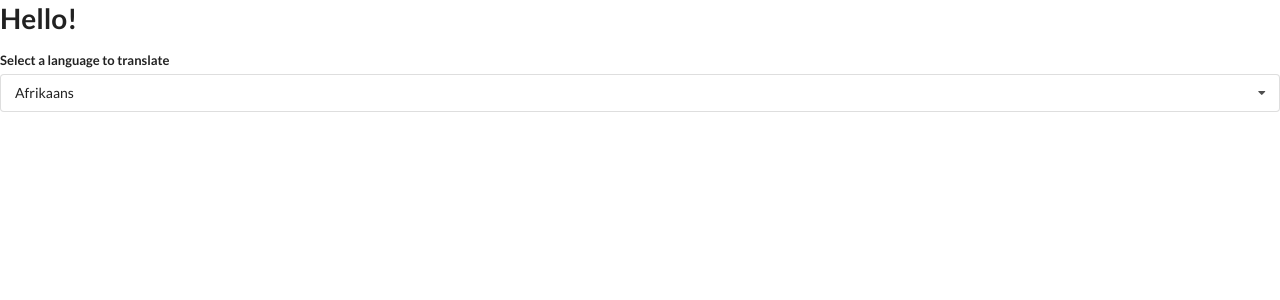
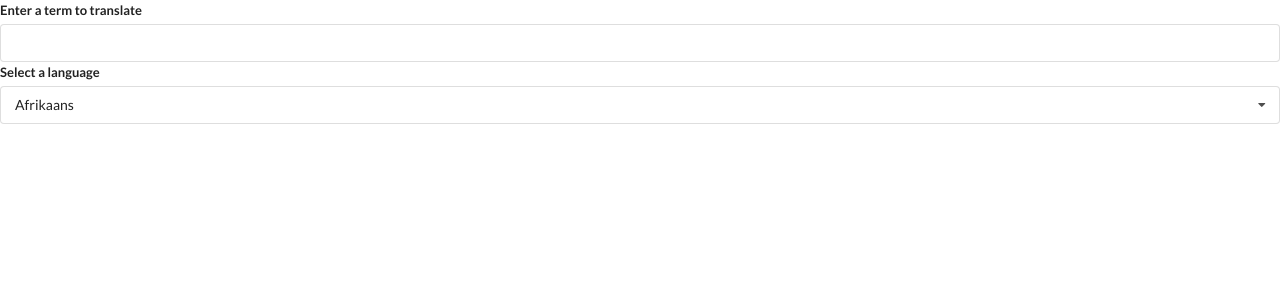
Before and after one commit to dockwall/react-wiki-widgets, a React (Create React App) app: page / in a window 1280 px wide. Shown: the top 300 px of the page. Built offline with nearby package versions, Linux system fonts and the light colour scheme.

Commit message:
Added controlled text input for text to translate

```diff
--- a/src/components/Translate.js
+++ b/src/components/Translate.js
@@ -18,13 +18,24 @@ const translateOptions = [
 
 const Translate = () => {
     const [selectedLanguage, setSelectedLanguage] = useState(translateOptions[0]);
+    const [translateText, setTranslateText] = useState('')
 
     return (
         <div>
-            <h1>Hello!</h1>
+            <div className="ui form">
+                <div className="field">
+                    <label>Enter a term to translate</label>
+                    <input
+                        className="input"
+                        value={translateText}
+                        onChange={(e) => setTranslateText(e.target.value)}
+                    >
+                    </input>
+                </div>
+            </div>
             <Dropdown
                 options={translateOptions}
-                labelText="Select a language to translate"
+                labelText="Select a language"
                 selected={selectedLanguage}
                 onSelectedChange={setSelectedLanguage}
             />
```
